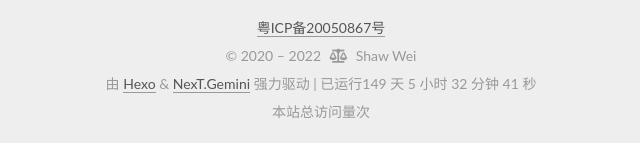
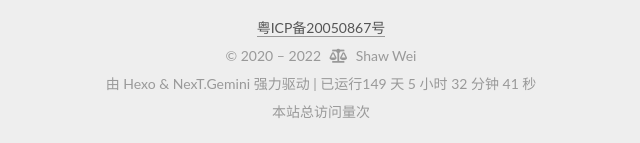
Before and after one commit to Shaw-W/Shaw-W.github.io, a plain HTML site: page index.html in a window 1280 px wide. Shown: the part 3376-3519 px from the top of the page, 449-1089 px from the left. Drawn offline with Linux system fonts and the light colour scheme; some packages are replaced by stand-ins of ours; no server answers; a script that the page names is missing.

Commit message:
Update index.html

```diff
--- a/index.html
+++ b/index.html
@@ -1288,7 +1288,7 @@
   </span>
   <span class="author" itemprop="copyrightHolder">Shaw Wei</span>
 </div>
-  <div class="powered-by">由 <a href="https://hexo.io/" class="theme-link" rel="noopener" target="_blank">Hexo</a> & <a href="https://theme-next.org/" class="theme-link" rel="noopener" target="_blank">NexT.Gemini</a> 强力驱动
+  <div class="powered-by">由 Hexo & NexT.Gemini 强力驱动
   </div>
 
 <span id="sitetime"></span>
```
